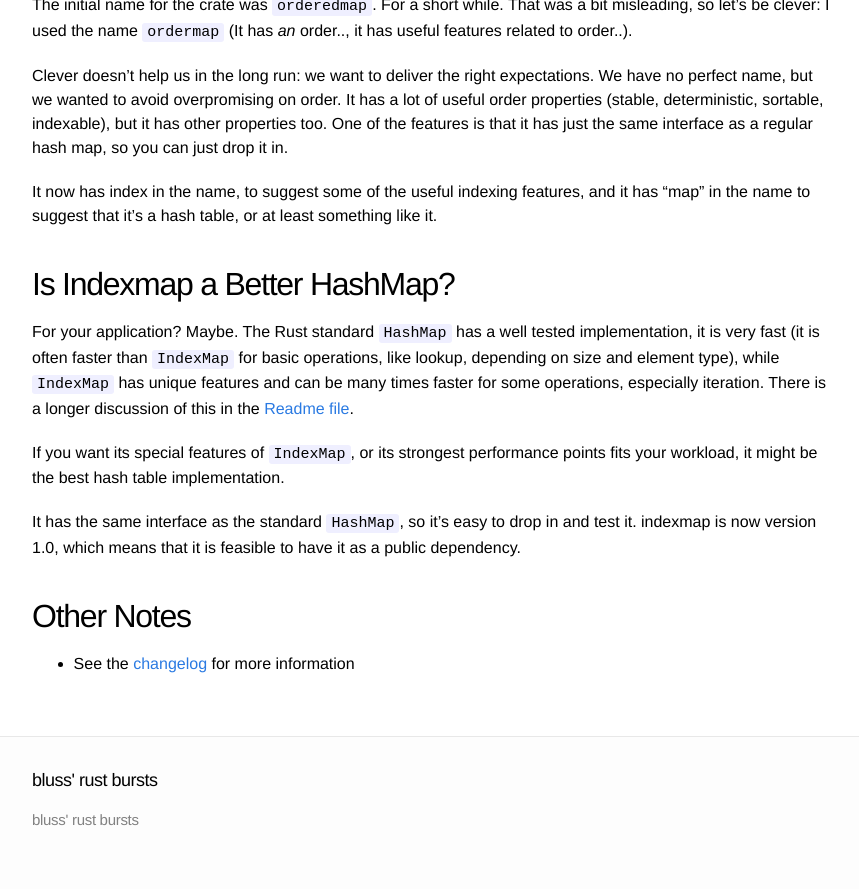
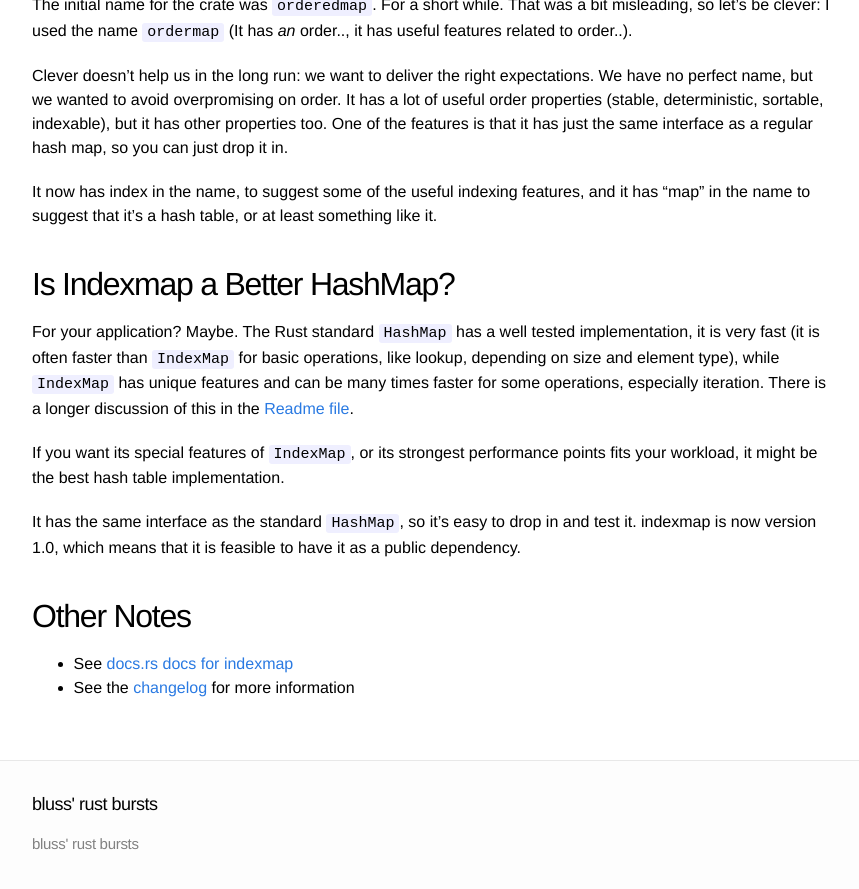
Before and after one commit to bluss/bluss.github.io, a Jekyll site: the page built from _posts/2018-03-11-the-crate-formerly-known-as-ordermap-tm.markdown, in a window 1280 px wide and 900 px high, scrolled down 1505 px. Shown: the top 889 px of the window, without its empty margins (208-1067 px from the left). Built offline with Jekyll 4.4.1, drawn with Linux system fonts in a browser that asks for light colours.

Commit message:
indexmap docs

```diff
--- a/_posts/2018-03-11-the-crate-formerly-known-as-ordermap-tm.markdown
+++ b/_posts/2018-03-11-the-crate-formerly-known-as-ordermap-tm.markdown
@@ -104,7 +104,9 @@
 
 ## Other Notes
 
++ See [docs.rs docs for indexmap][docsrs]
 + See the [changelog][ch] for more information
 
 [ch]: https://github.com/bluss/indexmap#recent-changes
 [perf]: https://github.com/bluss/indexmap#performance
+[docsrs]: https://docs.rs/indexmap/1/
```
